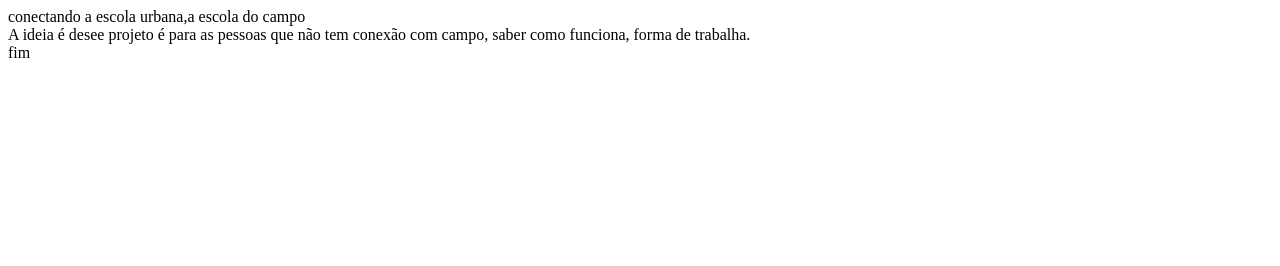
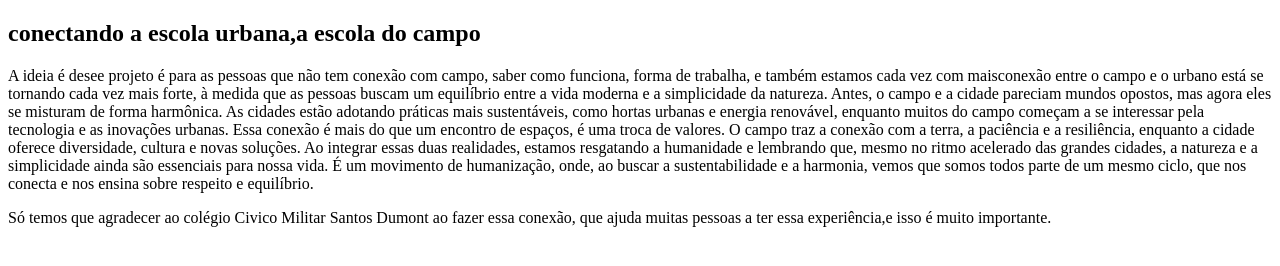
Before and after one commit to Jancintotavares09/agrinho2k25, a plain HTML site: page index.html in a window 1280 px wide. Drawn offline with Linux system fonts and the light colour scheme.

Commit message:
programaçao

```diff
--- a/index.html
+++ b/index.html
@@ -6,8 +6,12 @@
     <title>Document</title>
 </head>
 <body>
-  <herader>conectando a escola urbana,a escola do campo</herader>
-  <section>A ideia é desee projeto é para as pessoas que não tem conexão com campo, saber como funciona, forma de trabalha.</section>
-  <footer>fim</footer>
+  <herder> <h2>conectando a escola urbana,a escola do campo</h2></herder>
+  <section><p>A ideia é desee projeto é para as pessoas que não tem conexão com campo, saber como funciona, forma de trabalha, e também estamos cada vez com maisconexão entre o campo e o urbano está se tornando cada vez mais forte, à medida que as pessoas buscam um equilíbrio entre a vida moderna e a simplicidade da natureza. Antes, o campo e a cidade pareciam mundos opostos, mas agora eles se misturam de forma harmônica. As cidades estão adotando práticas mais sustentáveis, como hortas urbanas e energia renovável, enquanto muitos do campo começam a se interessar pela tecnologia e as inovações urbanas.
+
+Essa conexão é mais do que um encontro de espaços, é uma troca de valores. O campo traz a conexão com a terra, a paciência e a resiliência, enquanto a cidade oferece diversidade, cultura e novas soluções. Ao integrar essas duas realidades, estamos resgatando a humanidade e lembrando que, mesmo no ritmo acelerado das grandes cidades, a natureza e a simplicidade ainda são essenciais para nossa vida.
+
+É um movimento de humanização, onde, ao buscar a sustentabilidade e a harmonia, vemos que somos todos parte de um mesmo ciclo, que nos conecta e nos ensina sobre respeito e equilíbrio.</p></section>
+  <footer><p> Só temos que agradecer ao colégio Civico Militar Santos Dumont ao fazer essa conexão, que ajuda muitas pessoas a ter essa experiência,e isso é muito importante.</p></footer>
 </body>
 </html>
```
